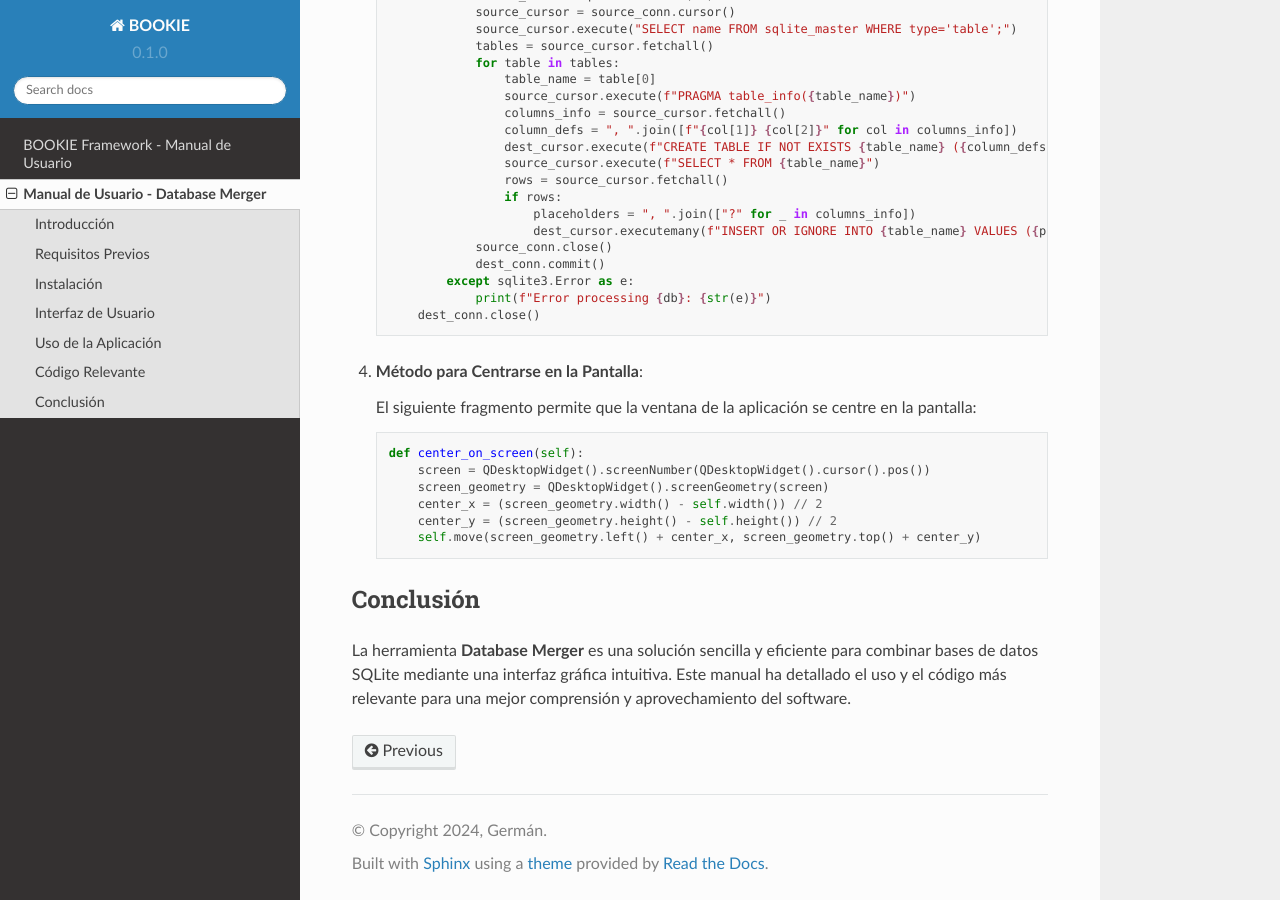
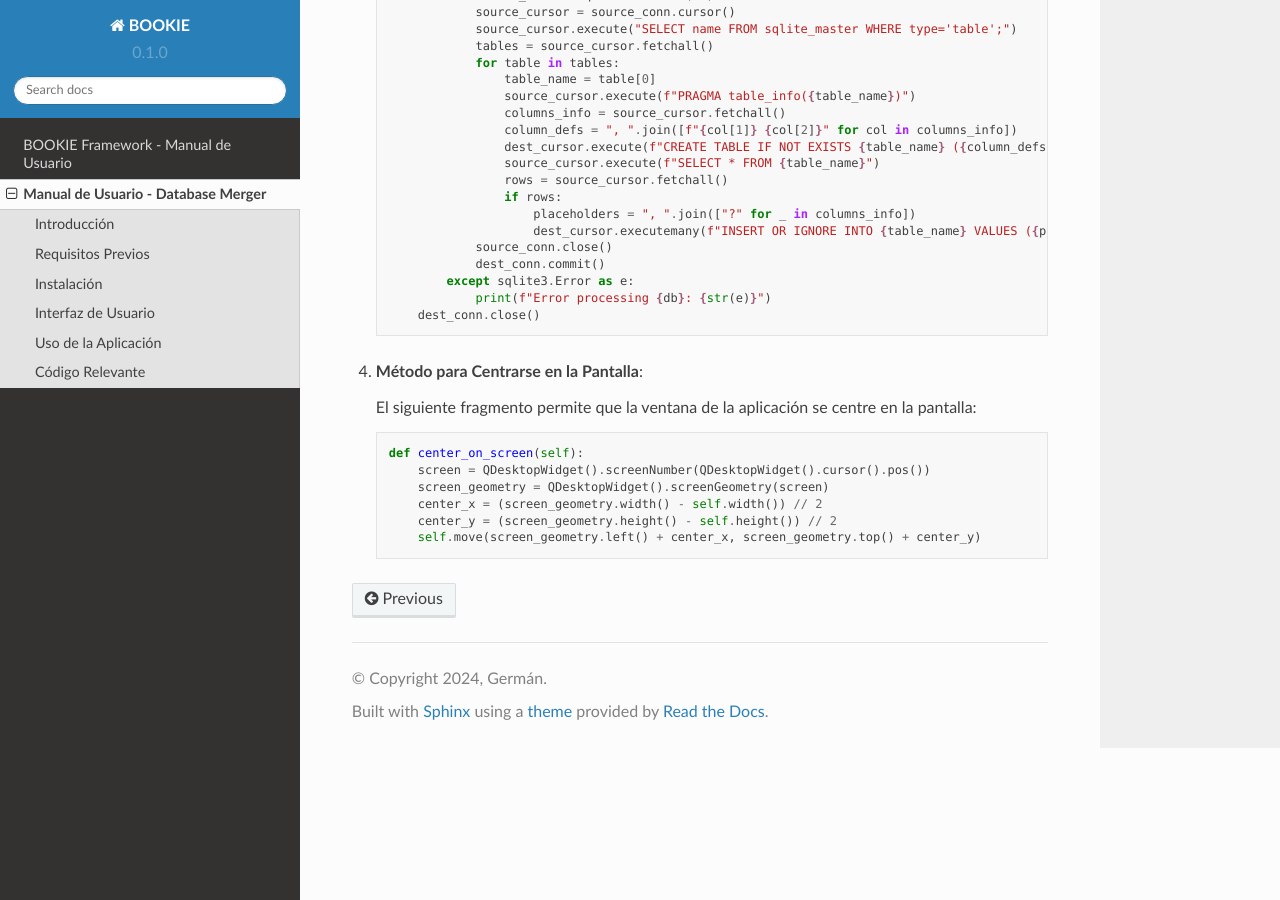
Before and after one commit to DonShermanR/BookieFramework, a Sphinx documentation site: the page built from docs/source/mergeHistoriales.rst, in a window 1280 px wide and 900 px high, scrolled down 2423 px. Built offline with Sphinx 7.4.7 and the Read the Docs theme 2.0.0, drawn with Linux system fonts in a browser that asks for light colours.

Commit message:
Update mergeHistoriales.rst

```diff
--- a/docs/source/mergeHistoriales.rst
+++ b/docs/source/mergeHistoriales.rst
@@ -139,8 +139,3 @@ Código Relevante
           center_x = (screen_geometry.width() - self.width()) // 2
           center_y = (screen_geometry.height() - self.height()) // 2
           self.move(screen_geometry.left() + center_x, screen_geometry.top() + center_y)
-
-Conclusión
-==========
-
-La herramienta **Database Merger** es una solución sencilla y eficiente para combinar bases de datos SQLite mediante una interfaz gráfica intuitiva. Este manual ha detallado el uso y el código más relevante para una mejor comprensión y aprovechamiento del software.
```
